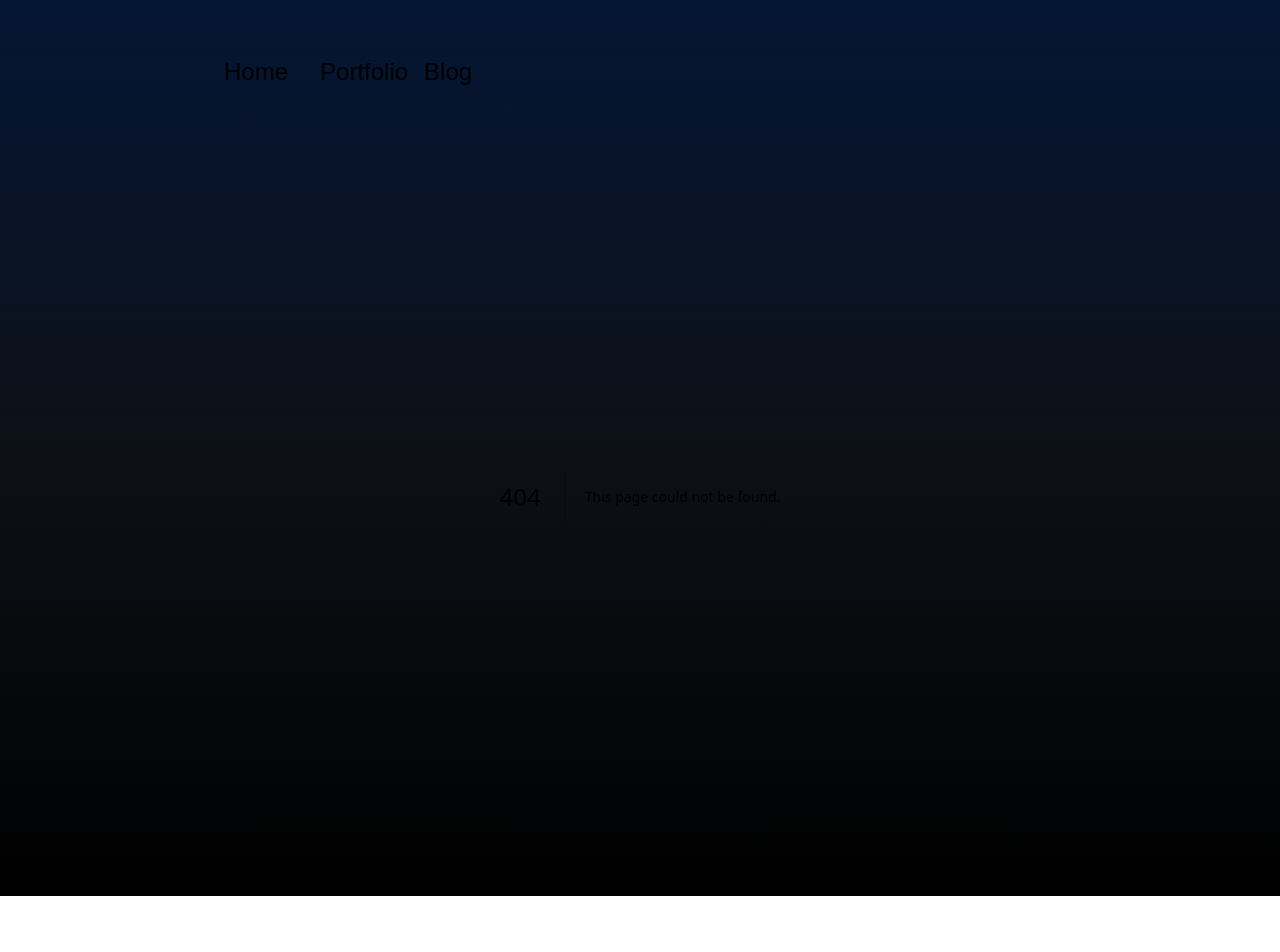
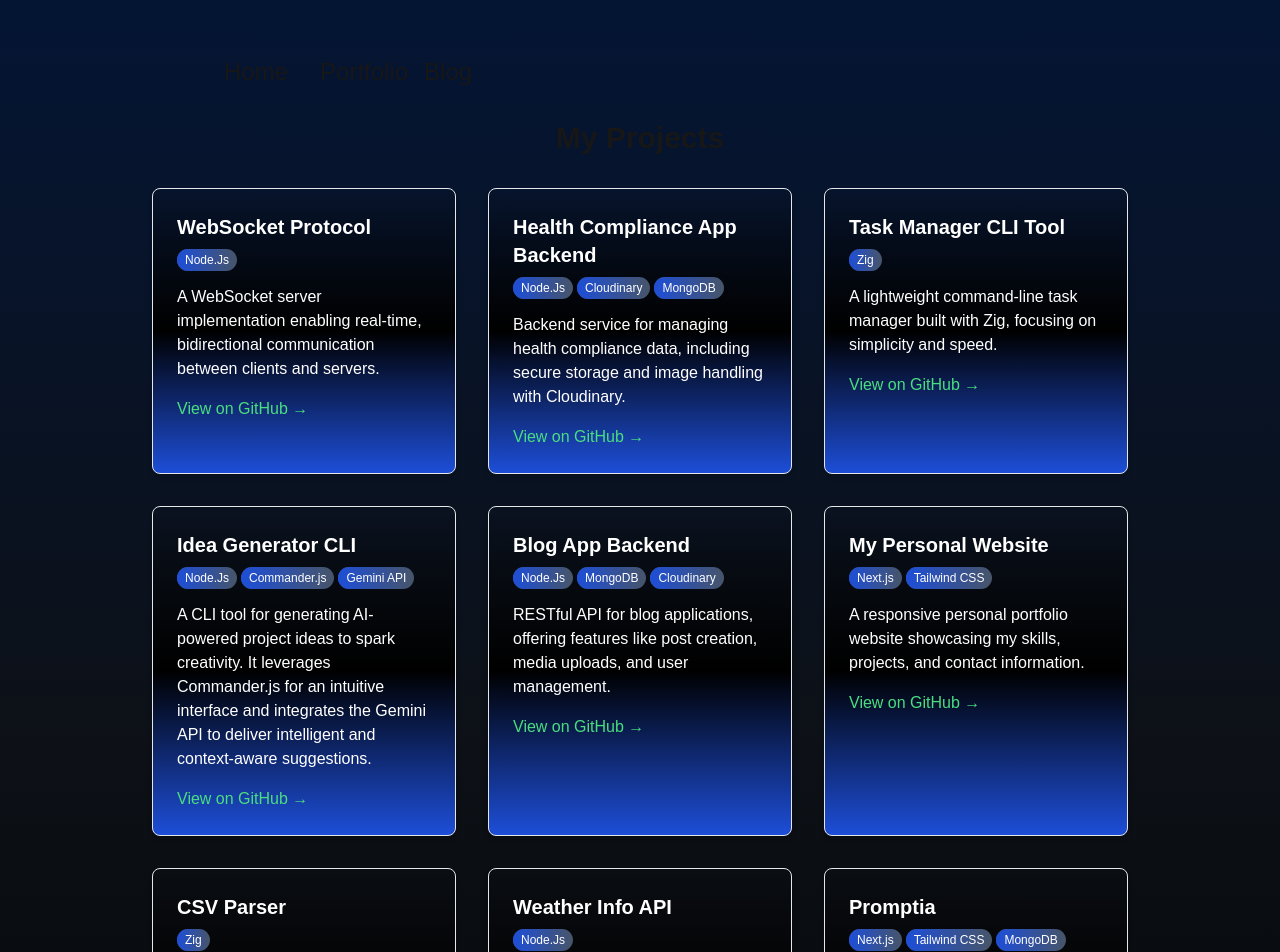
Before and after one commit to Timosdev99/Timosdev99.github.io, a Next.js app: page /projects in a window 1280 px wide. Before the commit this address had no page. Shown: the top 952 px of the page. Before the commit the page ends 896 px from the top, so only its background shows below. Built offline with nearby package versions, Linux system fonts and the light colour scheme.

Commit message:
added projects

```diff
--- a/src/app/component/me.jsx
+++ b/src/app/component/me.jsx
@@ -1,14 +1,14 @@
 
 const buttonLinks = [
     { label: "GitHub", link: "https://github.com/timosdev99" },
-    { label: "Linkedin", link: "www.linkedin.com/in/timothy-isah-ba10a928b" },
+    { label: "Linkedin", link: "https://www.linkedin.com/in/timothy-isah-ba10a928b/" },
     { label: "Twitter", link: "https://x.com/Timothy9199" },
     { label: "Reddit", link: "https://www.reddit.com/user/tmfunc/" },
   ];
 
   const ButtonSection = () => {
     return (
-      <div className="grid grid-cols-1 gap-4 text-center  max-w-md sm:grid-cols-1 sm:grid-rows-4 lg:flex lg:flex-row lg:gap-4 lg:justify-start lg:items-center lg:max-w-none p-4" >
+      <div className="grid grid-cols-1 gap-4 text-center  max-w-md sm:grid-cols-1 sm:grid-rows-4 lg:flex lg:flex-row lg:gap-4 lg:justify-center lg:items-center lg:max-w-none p-10" >
         {buttonLinks.map((button, index) => (
           <a
             key={index}
--- /dev/null
+++ b/src/app/projects/page.jsx
@@ -0,0 +1,111 @@
+import React from 'react';
+
+const project = [
+    {
+        name: "WebSocket Protocol",
+        stack: "Node.Js",
+        link: "https://github.com/Timosdev99/websocket-server",
+        description: "A WebSocket server implementation enabling real-time, bidirectional communication between clients and servers."
+    },
+    {
+        name: "Health Compliance App Backend",
+        stack: "Node.Js, Cloudinary, MongoDB",
+        link: "https://github.com/Timosdev99/health-compliance-API",
+        description: "Backend service for managing health compliance data, including secure storage and image handling with Cloudinary."
+    },
+    {
+        name: "Task Manager CLI Tool",
+        stack: "Zig",
+        link: "https://github.com/Timosdev99/simple-taskmanager",
+        description: "A lightweight command-line task manager built with Zig, focusing on simplicity and speed."
+    },
+    {
+        name: "Idea Generator CLI",
+        stack: "Node.Js, Commander.js, Gemini API",
+        link: "https://github.com/Timosdev99/ideagen",
+        description: "A CLI tool for generating AI-powered project ideas to spark creativity. It leverages Commander.js for an intuitive interface and integrates the Gemini API to deliver intelligent and context-aware suggestions."
+    },
+    {
+        name: "Blog App Backend",
+        stack: "Node.Js, MongoDB, Cloudinary",
+        link: "https://github.com/Timosdev99/blog-api-s-",
+        description: "RESTful API for blog applications, offering features like post creation, media uploads, and user management."
+    },
+    {
+        name: "My Personal Website",
+        stack: "Next.js, Tailwind CSS",
+        link: "https://github.com/Timosdev99/Timosdev99.github.io",
+        description: "A responsive personal portfolio website showcasing my skills, projects, and contact information."
+    },
+    {
+        name: "CSV Parser",
+        stack: "Zig",
+        link: "https://github.com/Timosdev99/CSV-parser-",
+        description: "A Zig-based CSV to JSON parser designed for high performance and lightweight file conversion."
+    },
+    {
+        name: "Weather Info API",
+        stack: "Node.Js",
+        link: "https://github.com/Timosdev99/weather-info-endpoint",
+        description: "An API that provides real-time weather information for any location and it uses geographical data to fetch information with easy-to-integrate endpoints."
+    },
+    {
+        name: "Promptia",
+        stack: "Next.js, Tailwind CSS, MongoDB",
+        link: "https://github.com/Timosdev99/next-app",
+        description: "A modern web application combining MongoDB's database capabilities with a clean UI built with Next.js and Tailwind CSS. It is a platform built to share different prompt"
+    },
+    {
+        name: "Next App",
+        stack: "Next.js, Clerk, Tailwind CSS",
+        link: "https://github.com/Timosdev99/Next-port-",
+        description: "A Next.js application featuring user authentication with Clerk and styled with Tailwind CSS for a seamless experience."
+    },
+    {
+        name: "User Authentication",
+        stack: "Node.Js, JWT",
+        link: "https://github.com/Timosdev99/user-authentication-with-node-js",
+        description: "A secure authentication system using JSON Web Tokens (JWT) for Node.js applications."
+    }
+];
+
+const Projects = () => {
+    return (
+        <div className="max-w-5xl mx-auto p-6">
+            <h1 className="text-3xl font-bold text-center mb-8">My Projects</h1>
+            <div className="grid grid-cols-1 sm:grid-cols-1 lg:grid-cols-3 gap-8">
+                {project.map((project, index) => (
+                    <div
+                        key={index}
+                        className=" shadow-md rounded-lg overflow-hidden border border-gray-200 transition-transform hover:scale-105 bg-gradient-to-t from-blue-700 via-black to-black-900"
+                    >
+                        <div className="p-6">
+                            <h2 className="text-xl font-semibold  text-white mb-2">{project.name}</h2>
+                            <p className="text-sm text-white  mb-4">{project.stack.split(", ").map((tech, i) => (
+                                    <span
+                                        key={i}
+                                        className="text-xs font-medium bg-gradient-to-r from-blue-700 to-black-900  text-white bg-slate-600 mr-1  px-2 py-1 rounded-full"
+                                    >
+                                        {tech}
+                                    </span>
+                                ))}</p>
+                            <p className="text-white mb-4">{project.description}</p>
+                            {project.link && (
+                                <a
+                                    href={project.link}
+                                    target="_blank"
+                                    rel="noopener noreferrer"
+                                    className="text-green-400 hover:underline"
+                                >
+                                    View on GitHub →
+                                </a>
+                            )}
+                        </div>
+                    </div>
+                ))}
+            </div>
+        </div>
+    );
+};
+
+export default Projects;
```
Also changed, not shown: src/app/component/projects.jsx (deleted).
